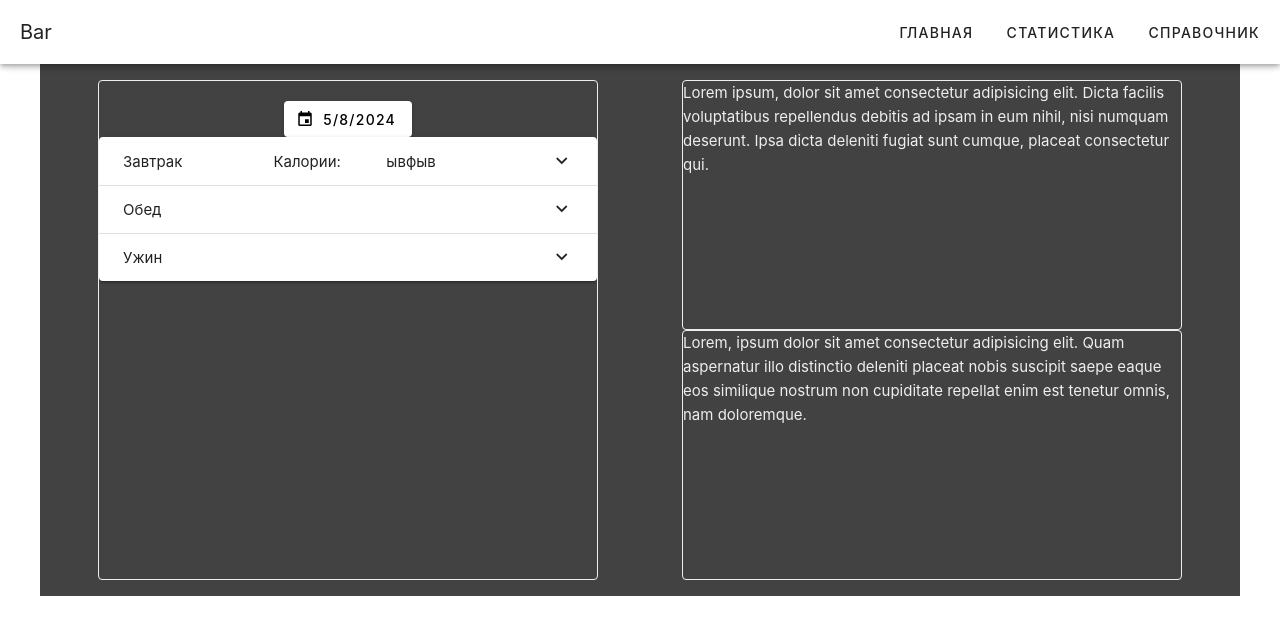
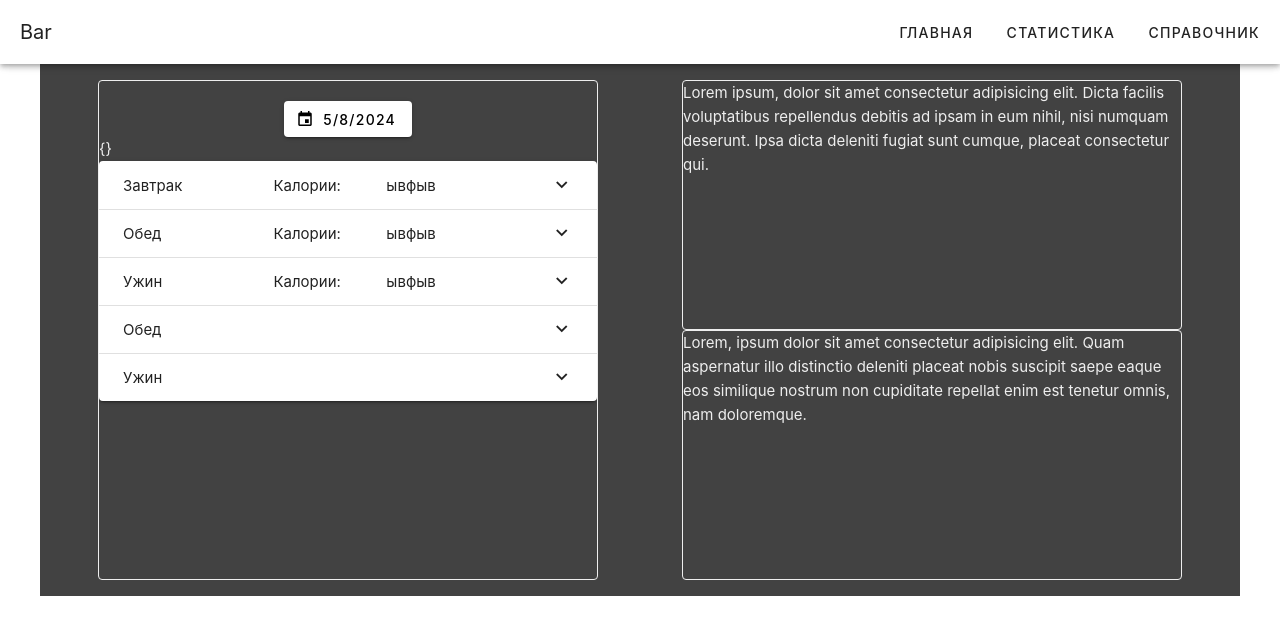
Before and after one commit to Lyashka/Healthy_lifestyle_Strapi, a Vue app: page / in a window 1280 px wide. Shown: the top 634 px of the page. Built offline with nearby package versions, Linux system fonts and the light colour scheme.

Commit message:
create ration

```diff
--- /dev/null
+++ b/food_rations.json
@@ -0,0 +1,14 @@
+[
+    {
+      "id": 1,
+      "name": "Завтрак"
+    },
+    {
+      "id": 2,
+      "name": "Обед"
+    },
+    {
+      "id": 3,
+      "name": "Ужин"
+    }
+]
--- a/src/components/MenuSelectFoods.vue
+++ b/src/components/MenuSelectFoods.vue
@@ -8,9 +8,9 @@
        <v-card
          max-width="400"
          min-height="600"
-         text="Your application will relaunch automatically after the update is complete."
-         title="Update in progress"
        >
+       <v-card-title>{{ getTargetDate() }}</v-card-title>
+       <v-card-text>Your application will relaunch automatically after the update is complete.</v-card-text>
          <template v-slot:actions>
            <v-btn
              text="Cancel"
@@ -29,6 +29,10 @@
 
  <script setup>
  import { ref } from 'vue'
+ import { useCalendarDaysStore } from '../stores/calendarDays'
+
+ const calendarDaysStore = useCalendarDaysStore()
+ const { getTargetDate } = calendarDaysStore
 
  const dialog = ref(false)
  </script>
--- a/src/components/SelectDate.vue
+++ b/src/components/SelectDate.vue
@@ -23,7 +23,7 @@
             <v-btn
               color="primary"
               variant="text"
-              @click="menu = false"
+              @click="saveDay"
             >
               OK
             </v-btn>
@@ -34,19 +34,21 @@
   </template>
 
   <script setup>
-  import {ref, watch} from 'vue'
+  import {ref} from 'vue'
+  import { useCalendarDaysStore } from '../stores/calendarDays'
+  const calendarDaysStore = useCalendarDaysStore()
+  const { editTargetDate, getDataForDay } = calendarDaysStore
 
   let menu = ref(false)
 
   let selectedDate = ref(new Date());
 
+  function saveDay() {
+    editTargetDate(selectedDate.value)
 
+    menu.value = false
+  }
 
-watch(selectedDate, () => {
-
-    console.log(selectedDate.value);
-
-});
 
 
 
--- /dev/null
+++ b/src/composables/requestGetFoodRatons.js
@@ -0,0 +1,10 @@
+import axios from "axios";
+export default async function getFoodRations() {
+    try {
+        const response = await axios.get('/food_rations.json')
+        return response.data
+    }
+    catch (error) {
+        console.error(error);
+    }
+}
--- a/src/main.js
+++ b/src/main.js
@@ -12,6 +12,7 @@ import * as components from 'vuetify/components'
 import * as directives from 'vuetify/directives'
 
 import '@mdi/font/css/materialdesignicons.css'
+
 const vuetify = createVuetify({
   components,
   directives
--- /dev/null
+++ b/src/stores/calendarDays.js
@@ -0,0 +1,78 @@
+import { ref, reactive, computed, watch } from 'vue'
+import { defineStore } from 'pinia'
+
+export const useCalendarDaysStore = defineStore('calendarDays', () => {
+  const calendarDays = reactive([
+    {
+      date: '22.05.2024', //Дата дня
+      breakfast: [
+        { id: 1, name: 'Яйца', calories: 200 },
+        { id: 2, name: 'Овсянка', calories: 300 }
+      ],
+      lunch: [
+        { id: 3, name: 'Суп', calories: 400 },
+        { id: 4, name: 'Салат', calories: 250 }
+      ],
+      dinner: [
+        { id: 5, name: 'Стейк', calories: 600 },
+        { id: 6, name: 'Рыба', calories: 350 },
+      ],
+
+    }
+  ])
+  const targetDate = ref(new Date())
+
+  const dataForDay = ref({})
+
+
+  const addNewDayInCalendar = function(newData) {
+    calendarDays.push({
+      date: newData.date, //Дата дня
+      breakfast: newData.breakfast,
+      lunch: newData.lunch,
+      dinner: newData.dinner,
+
+    })
+  }
+
+  function getTargetDate() {
+    return targetDate.value.toLocaleDateString()
+  }
+
+  function editTargetDate(newDay) {
+    targetDate.value = newDay
+    getDataForDay()
+  }
+
+  function getDataForDay() {
+    calendarDays.forEach(item => {
+      if (item.date == targetDate.value.toLocaleDateString()) {
+        dataForDay.value = item
+      }else{
+        dataForDay.value = {}
+      }
+    })
+    console.log(dataForDay.value);
+    return dataForDay.value
+  }
+
+  // function editDataForDay() {
+  //   calendarDays.forEach(item => {
+  //     if (item.date == targetDate.value.toLocaleDateString()) {
+  //       dataForDay.value = item
+  //     }else{
+  //       dataForDay.value = {}
+  //     }
+  //   })
+  // }
+
+
+  return {
+    calendarDays,
+    getTargetDate,
+    editTargetDate,
+    getDataForDay,
+    // editDataForDay,
+    dataForDay
+  }
+})
--- a/src/views/MainPage.vue
+++ b/src/views/MainPage.vue
@@ -10,16 +10,15 @@
       <v-col>
         <v-card max-width="500px" min-width="300px" height="500px" class="mx-auto" variant="outlined">
           <SelectDate/>
-
+          {{ data }}
           <v-expansion-panels>
-
             <!-- в отдельный компонент вывести??? -->
-            <v-expansion-panel>
+            <v-expansion-panel v-for="ration in rations" :key="ration.id">
               <v-expansion-panel-title>
                 <!-- информация на самой вкладке категории -->
                 <v-row>
                   <v-col cols="4">
-                    Завтрак
+                    {{ ration.name }}
                   </v-col>
                   <v-col cols="3">
                     Калории:
@@ -32,17 +31,21 @@
               </v-expansion-panel-title>
               <v-expansion-panel-text style="text-align: center">
 
-                <MenuSelectFoods/>
+                <MenuSelectFoods />
 
                 <!-- Элемент элемента списка категории "Завтрак" да и в целом для всего -->
-                <v-row>
+                <!-- Может, if ration name = 'завтрак' передавай breackfast , хз чето-->
+                <div v-if="ration.id == 1">
+                  <v-row v-for="item in data.breakfast" :key="item.id">
                   <v-col cols="3">
-                    еда
+                    {{ item.name }}
                   </v-col>
                   <v-col cols="3">
-                    калории
+                    калории: {{ item.calories }}
                   </v-col>
                 </v-row>
+                </div>
+
                 <!-- ______________________________ -->
 
               </v-expansion-panel-text>
@@ -85,4 +88,34 @@
 import SelectDate from '../components/SelectDate.vue';
 import MenuSelectFoods from '../components/MenuSelectFoods.vue'
 
+import { ref } from 'vue'
+// import getFoodRations from '../composables/requestGetFoodRatons'
+// const data = ref([]);
+// // data.value = await getFoodRations()
+// console.log(await getFoodRations());
+
+//Конструкция для получения данных из json !!! В функцию ее обернуть для async
+import getFoodRations from '../composables/requestGetFoodRatons'
+const rations = ref([]);
+const getRations = async function() {
+  rations.value = await getFoodRations()
+}
+getRations()
+
+
+import { useCalendarDaysStore } from '../stores/calendarDays'
+import { watch } from 'vue'
+  const calendarDaysStore = useCalendarDaysStore()
+  const { calendarDays, getDataForDay, dataForDay } = calendarDaysStore
+
+  const data = ref(getDataForDay())
+
+  watch(dataForDay, (newval) => {
+    console.log(newval);
+    // getDataForDay()
+  })
+
+
+
+
 </script>
```
Also changed, not shown: src/App.vue (+6 -5 lines), src/stores/counter.js (deleted, +0 -12 lines).
